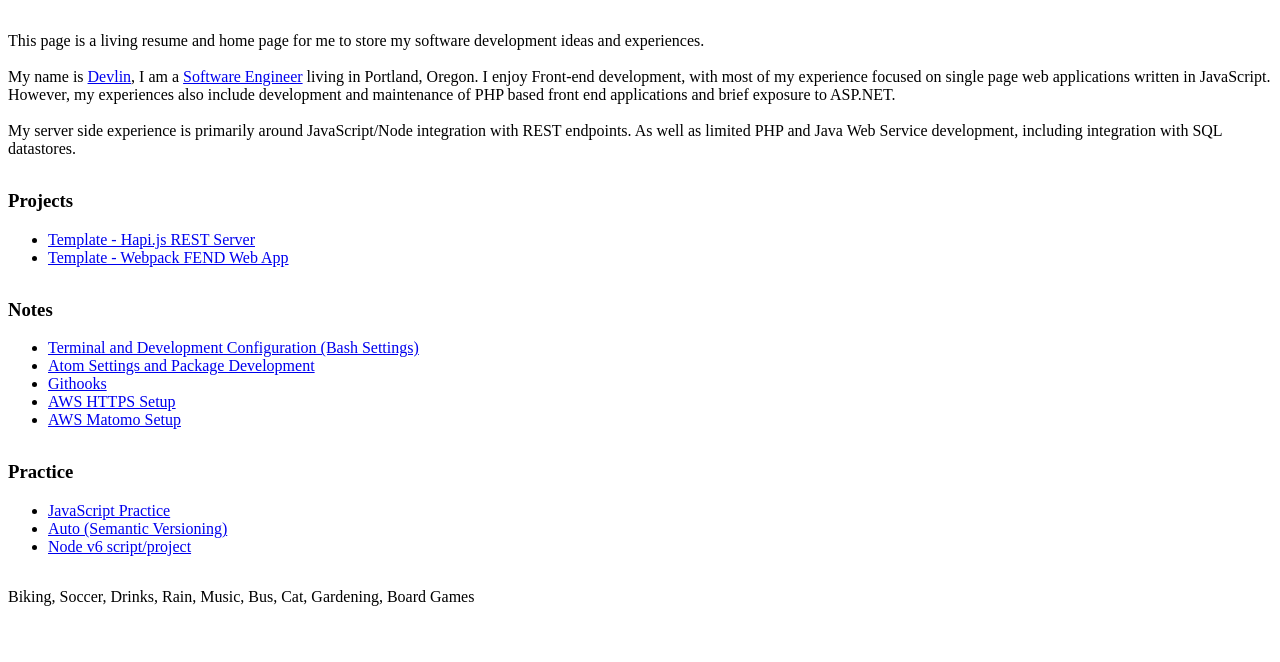
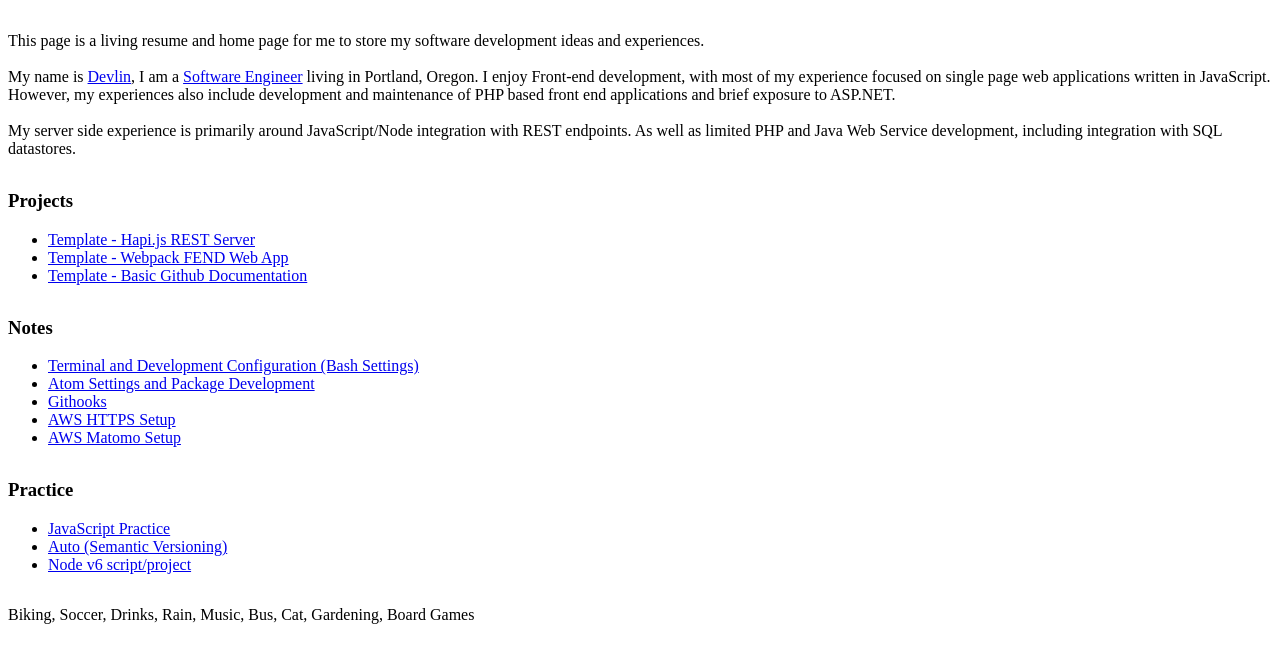
Before and after one commit to devlinjunker/devlinjunker.github.io, a plain HTML site: page index.html in a window 1280 px wide. Drawn offline with Linux system fonts and the light colour scheme; no server answers.

Commit message:
Update index.html

```diff
--- a/index.html
+++ b/index.html
@@ -72,6 +72,9 @@
       <li>
         <a href="/template.webpack.fend/">Template - Webpack FEND Web App</a>
       </li>
+      <li>
+        <a href="/template.github/">Template - Basic Github Documentation</a>
+      </li>
     </ul>
   </div>
 
```
